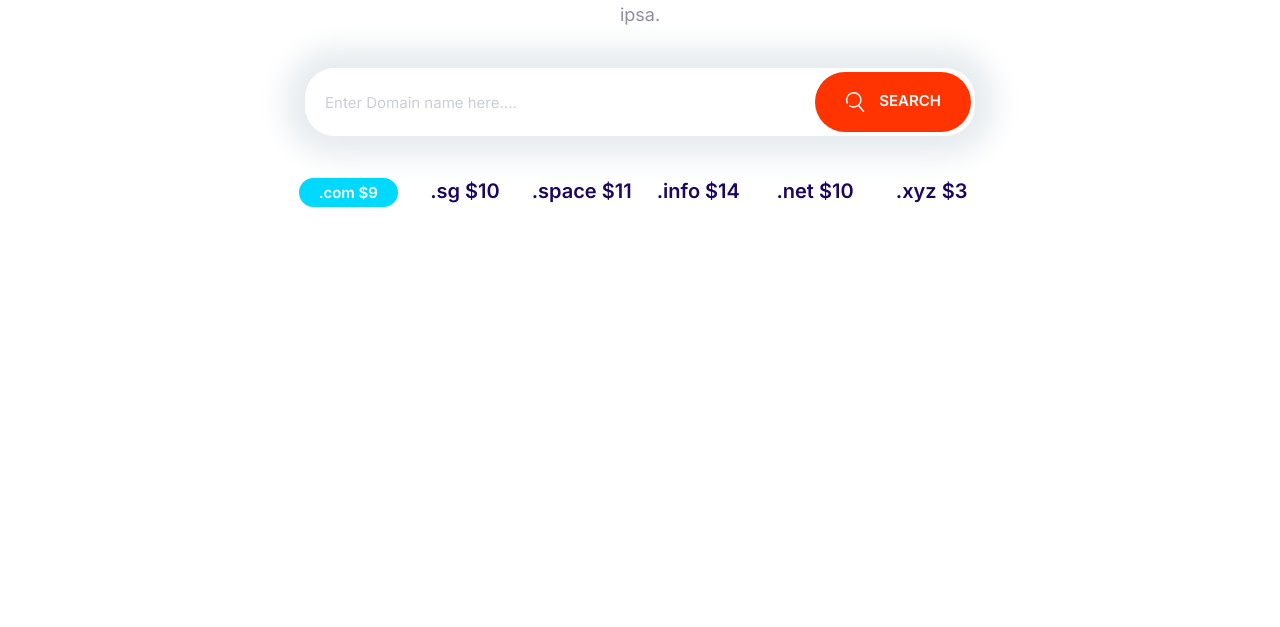
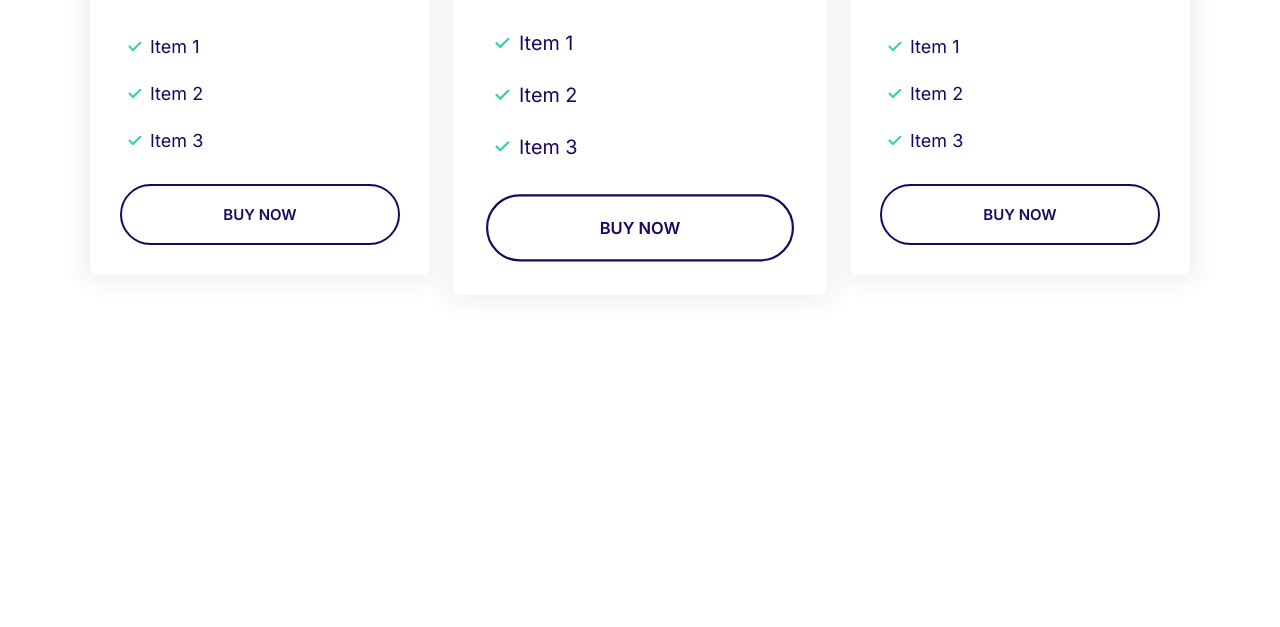
Before and after one commit to darecallad/responsiveProject1, a plain HTML site: page docs/index.html in a window 1280 px wide. Shown: the part 173-800 px from the top of the page. Drawn offline with Linux system fonts and the light colour scheme; files whose address does not match are found by name.

Commit message:
define plan block component

```diff
--- a/docs/css/styles.css
+++ b/docs/css/styles.css
@@ -264,17 +264,24 @@ a {
   background: var(--color-primary);
   color: #fff;
 }
+
 .card--secondary .card__header {
   background: var(--color-secondary);
   color: #fff;
 }
 
+.card--primary .badge--primary {
+  background: #126de4;
+}
 .card--secondary .badge--secondary {
   background: #02cdf1;
 }
 
 /* Plans */
 
+.plan {
+  transition: transform 0.2s ease-out;
+}
 .plan__name {
   color: #fff;
   margin: 0;
@@ -304,6 +311,9 @@ a {
   margin-bottom: 2rem;
 }
 
+.plan--popular {
+  transform: scale(1.1);
+}
 .plan--popular .card__header {
   position: relative;
 }
@@ -315,6 +325,14 @@ a {
   position: absolute;
   top: -6px;
   right: 5%;
+}
+
+.plan:hover {
+  transform: scale(1.05);
+}
+
+.plan--popular:hover {
+  transform: scale(1.15);
 }
 
 /* Media */
@@ -646,6 +664,17 @@ a {
   }
 }
 
+/* Plans Block */
+
+.block-plans .grid {
+  gap: 8rem 4rem;
+}
+
+.block-plans .card {
+  max-width: 500px;
+  margin: 0;
+}
+
 @media screen and (min-width: 1024px) {
   .quote {
     font-size: 2rem;
--- a/docs/index.html
+++ b/docs/index.html
@@ -14,35 +14,68 @@
     <link rel="stylesheet" href="css/styles.css" />
   </head>
   <body>
-    <section class="block container block-domain">
-      <header class="block__header">
-        <h2>Starting at $9 per month</h2>
-        <p>
-          Lorem, ipsum dolor sit amet consectetur adipisicing elit. Qui, beatae
-          sit consectetur ipsum libero dolorum quod enim unde animi ipsa.
-        </p>
-      </header>
-      <div class="input-group">
-        <input
-          type="text"
-          class="input"
-          placeholder="Enter Domain name here...."
-        />
-        <button class="btn btn--accent">
-          <svg class="icon icon--white">
-            <use xlink:href="images/sprite.svg#search"></use>
-          </svg>
-          search
-        </button>
+    <section class="block container block-plans">
+      <div class="grid grid--1x3">
+        <div class="plan">
+          <div class="card card--secondary">
+            <header class="card__header">
+              <h3 class="plan__name">Entry</h3>
+              <span class="plan__price">$14</span>
+              <span class="plan__billing-cycle">/month</span>
+              <span class="badge badge--secondary badge--small">10% OFF</span>
+              <span class="plan__description">Easy start on the</span>
+            </header>
+            <div class="card__body">
+              <ul class="list list--tick">
+                <li class="list__item">Item 1</li>
+                <li class="list__item">Item 2</li>
+                <li class="list__item">Item 3</li>
+              </ul>
+              <button class="btn btn--outline btn--block">Buy Now</button>
+            </div>
+          </div>
+        </div>
+
+        <div class="plan plan--popular">
+          <div class="card card--primary">
+            <header class="card__header">
+              <h3 class="plan__name">Entry</h3>
+              <span class="plan__price">$14</span>
+              <span class="plan__billing-cycle">/month</span>
+              <span class="badge badge--secondary badge--small">10% OFF</span>
+              <span class="plan__description">Easy start on the</span>
+            </header>
+            <div class="card__body">
+              <ul class="list list--tick">
+                <li class="list__item">Item 1</li>
+                <li class="list__item">Item 2</li>
+                <li class="list__item">Item 3</li>
+              </ul>
+              <button class="btn btn--outline btn--block">Buy Now</button>
+            </div>
+          </div>
+        </div>
+
+        <div class="plan">
+          <div class="card card--secondary">
+            <header class="card__header">
+              <h3 class="plan__name">Entry</h3>
+              <span class="plan__price">$14</span>
+              <span class="plan__billing-cycle">/month</span>
+              <span class="badge badge--secondary badge--small">10% OFF</span>
+              <span class="plan__description">Easy start on the</span>
+            </header>
+            <div class="card__body">
+              <ul class="list list--tick">
+                <li class="list__item">Item 1</li>
+                <li class="list__item">Item 2</li>
+                <li class="list__item">Item 3</li>
+              </ul>
+              <button class="btn btn--outline btn--block">Buy Now</button>
+            </div>
+          </div>
+        </div>
       </div>
-      <ul class="list block-domain__prices">
-        <li><span class="badge badge--secondary"> .com $9 </span></li>
-        <li>.sg $10</li>
-        <li>.space $11</li>
-        <li>.info $14</li>
-        <li>.net $10</li>
-        <li>.xyz $3</li>
-      </ul>
     </section>
   </body>
 </html>
```
Also changed, not shown: docs/components/card.html (+3 -5 lines), docs/components/plans-block.html (added, +63 -0 lines).
